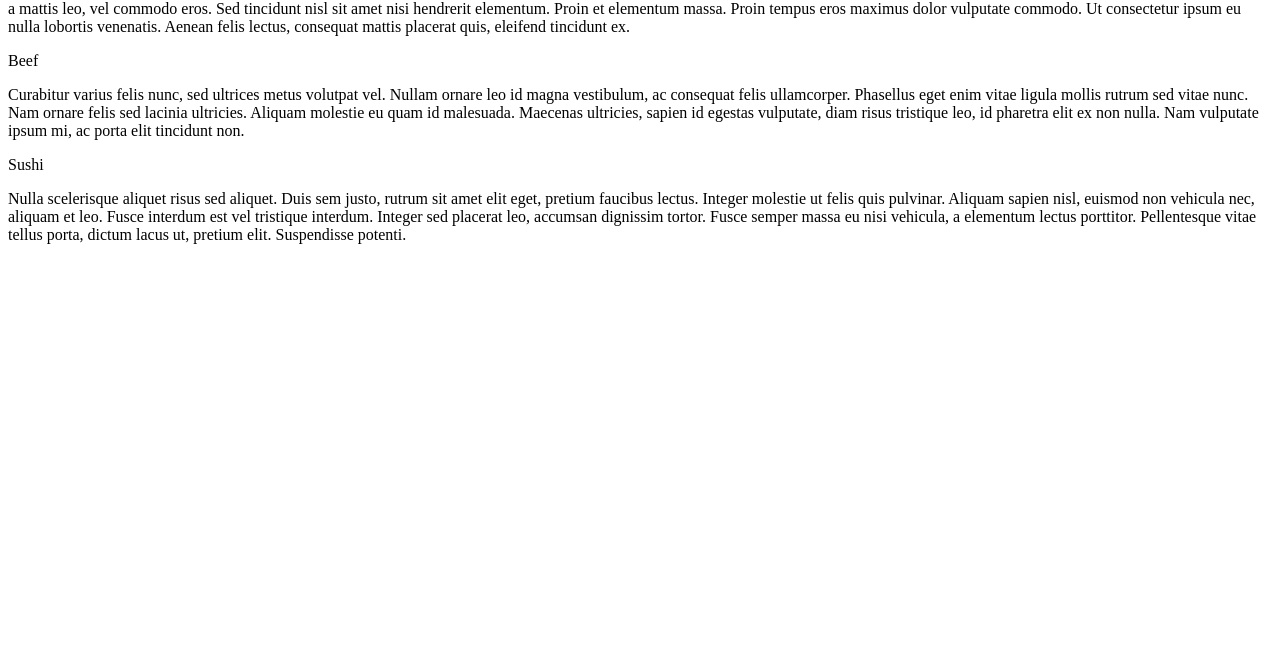
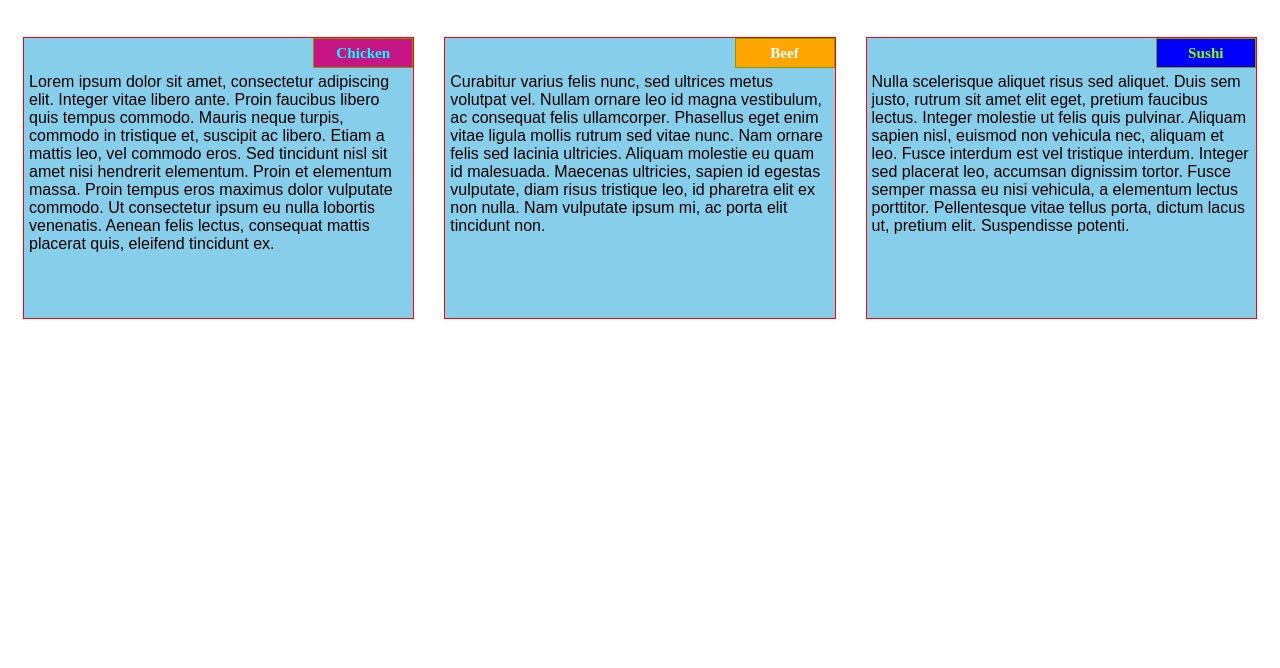
Before and after one commit to qinzheng-sun/module2-solution, a plain HTML site: page index.html in a window 1280 px wide. Shown: the part 132-800 px from the top of the page. Drawn offline with Linux system fonts and the light colour scheme.

Commit message:
Update index.html

```diff
--- a/index.html
+++ b/index.html
@@ -4,7 +4,7 @@
     <meta charset="utf-8">
     <meta name="viewport" content="width=device-width, initial-scale=1">
     <title>Qinzheng_Sun_Assignment_2</title>
-    <link rel="stylesheet" href="CSS/..style.css">
+    <link rel="stylesheet" href="CSS/style.css">
   </head>
 <body>
     <h1>Our Menu</h1>
```
